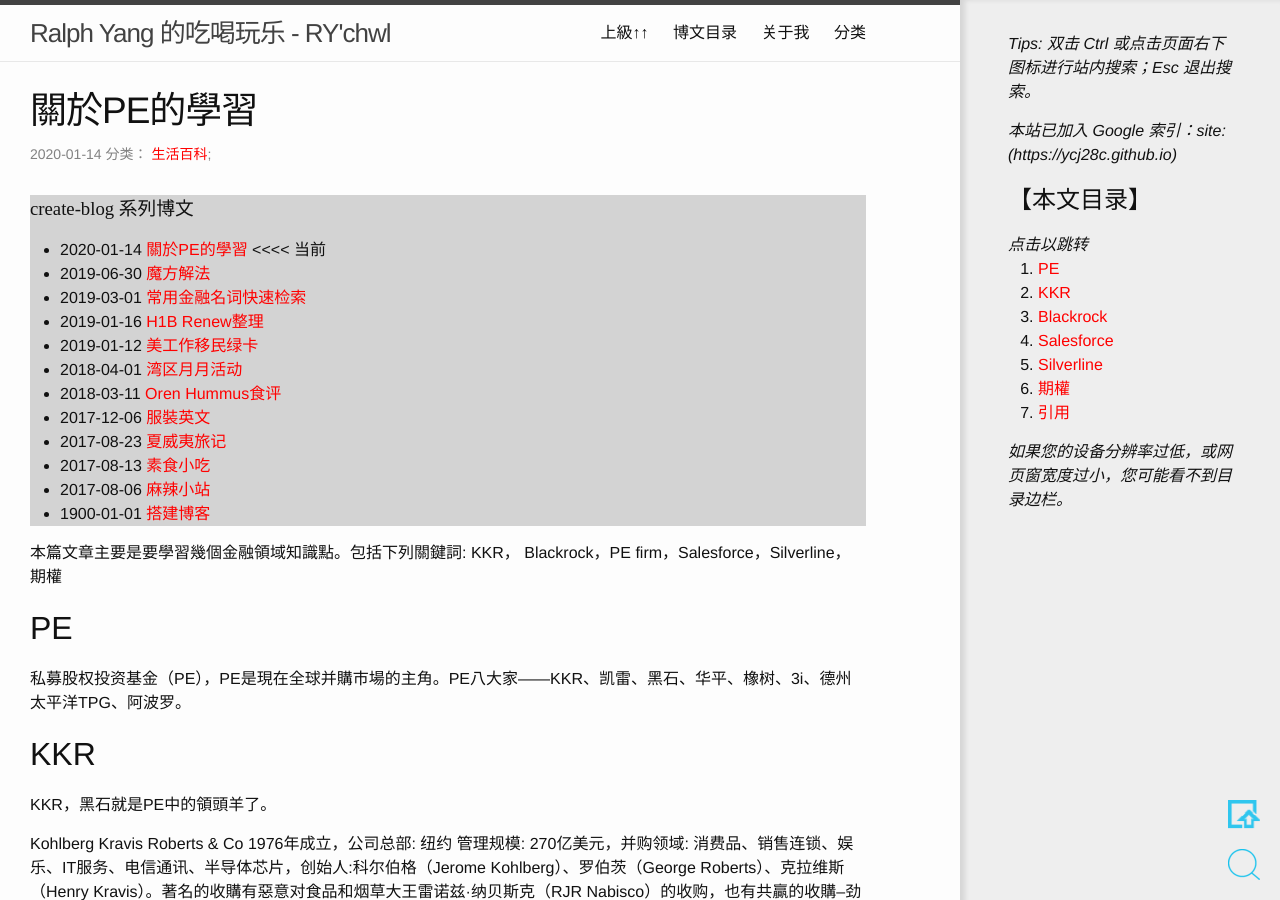
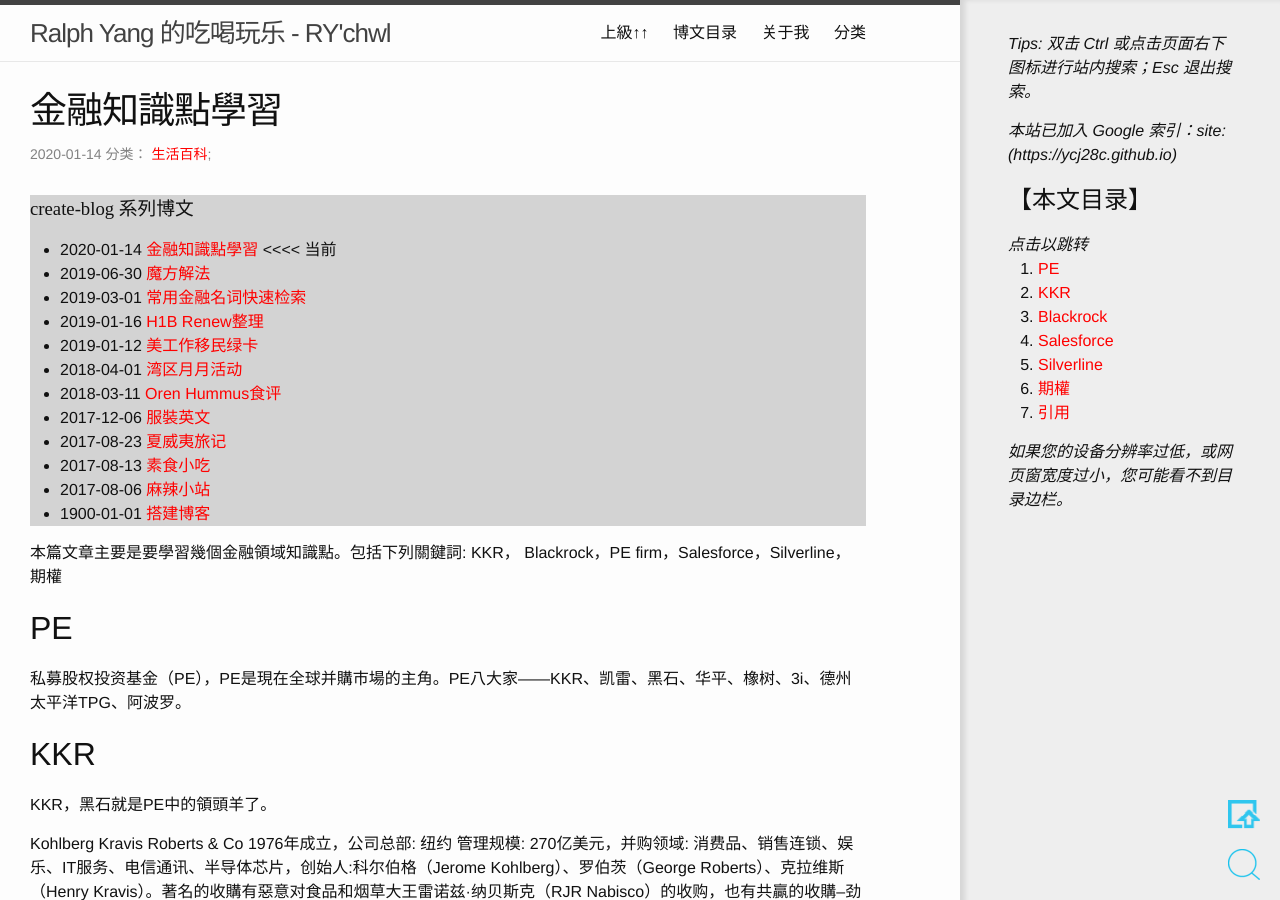
Before and after one commit to ycj28c/lifeblog, a Jekyll site: the page built from _posts/2020-01-14-pe-world-learn.md, in a window 1280 px wide and 900 px high. Built offline with Jekyll 4.4.1, drawn with Linux system fonts in a browser that asks for light colours; comment, search, counter and statistics services are not loaded.

Commit message:
20200114_165500

```diff
--- a/_posts/2020-01-14-pe-world-learn.md
+++ b/_posts/2020-01-14-pe-world-learn.md
@@ -1,6 +1,6 @@
 ---
 layout: post
-title: 關於PE的學習
+title: 金融知識點學習
 category: 生活百科
 tag: create-blog
 ---
```
